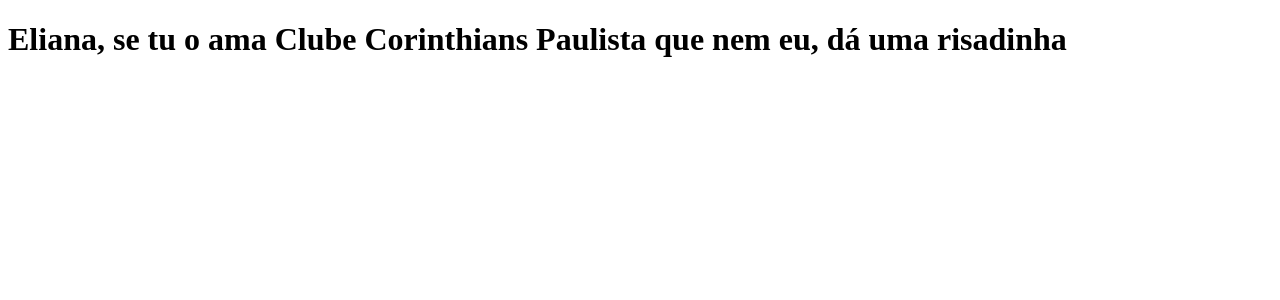
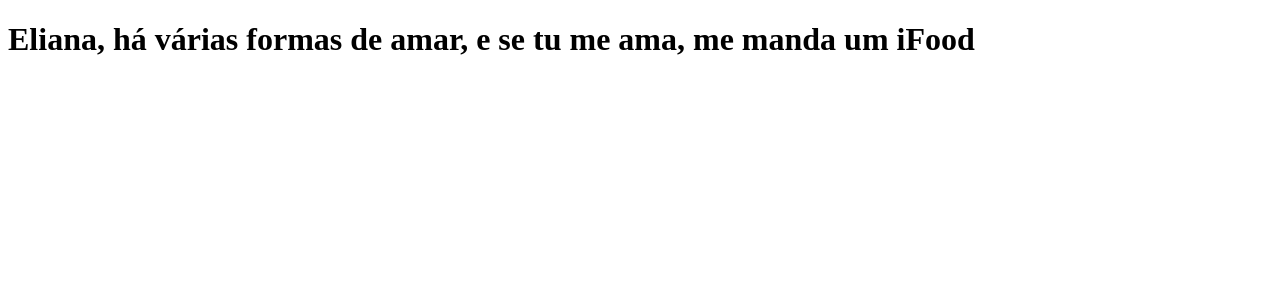
Before and after one commit to Matheus-C-S-Azevedo/clone-tabnews, a Next.js app: page / in a window 1280 px wide. Shown: the top 300 px of the page. Built offline with nearby package versions, Linux system fonts and the light colour scheme.

Commit message:
Atualiza a frase do site

```diff
--- a/pages/index.js
+++ b/pages/index.js
@@ -1,5 +1,5 @@
   function Home() {
-    return <h1>Eliana, se tu o ama Clube Corinthians Paulista que nem eu, dá uma risadinha</h1>
+    return <h1>Eliana, há várias formas de amar, e se tu me ama, me manda um iFood</h1>
   }
 
   export default Home;
```
